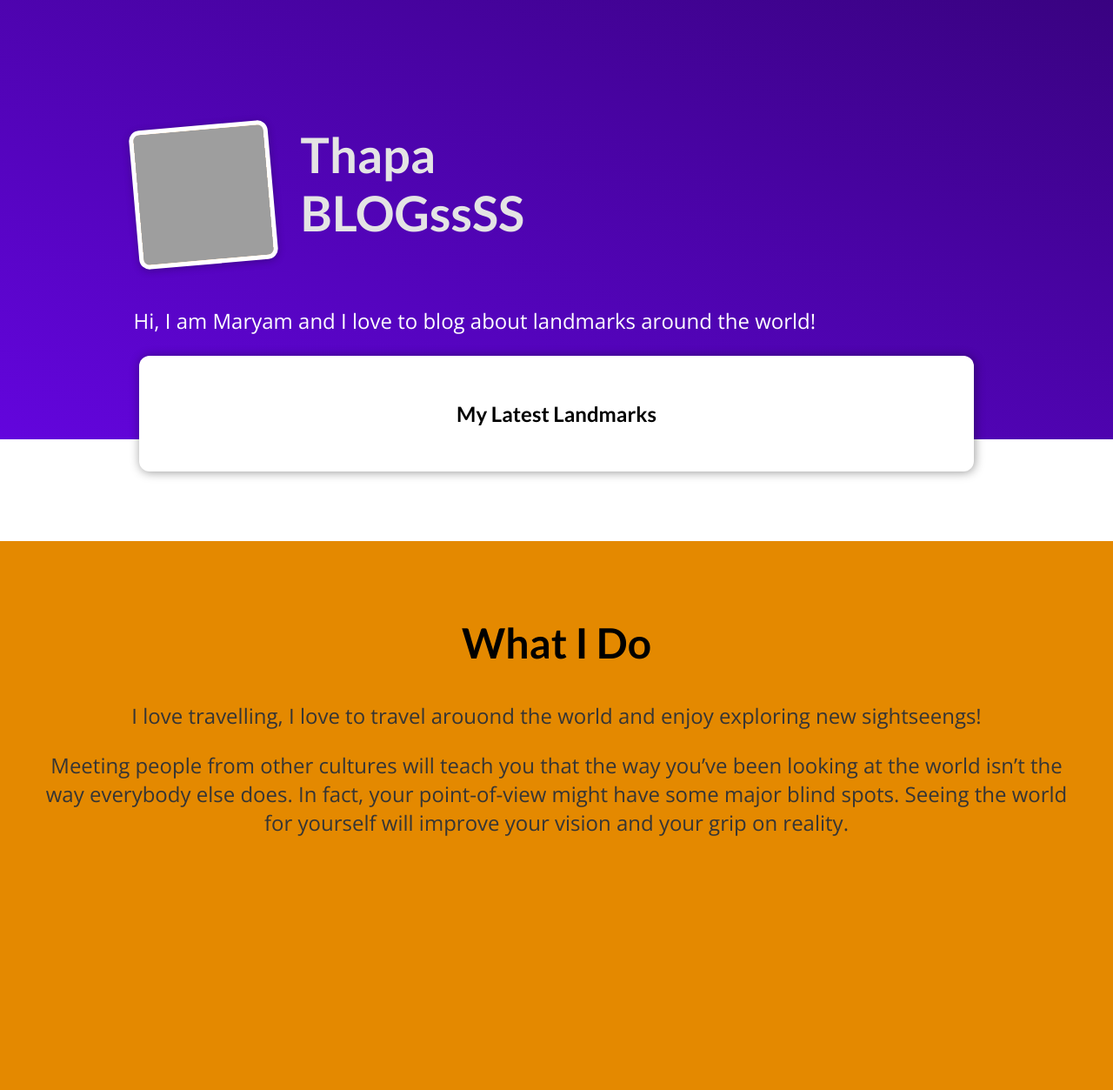
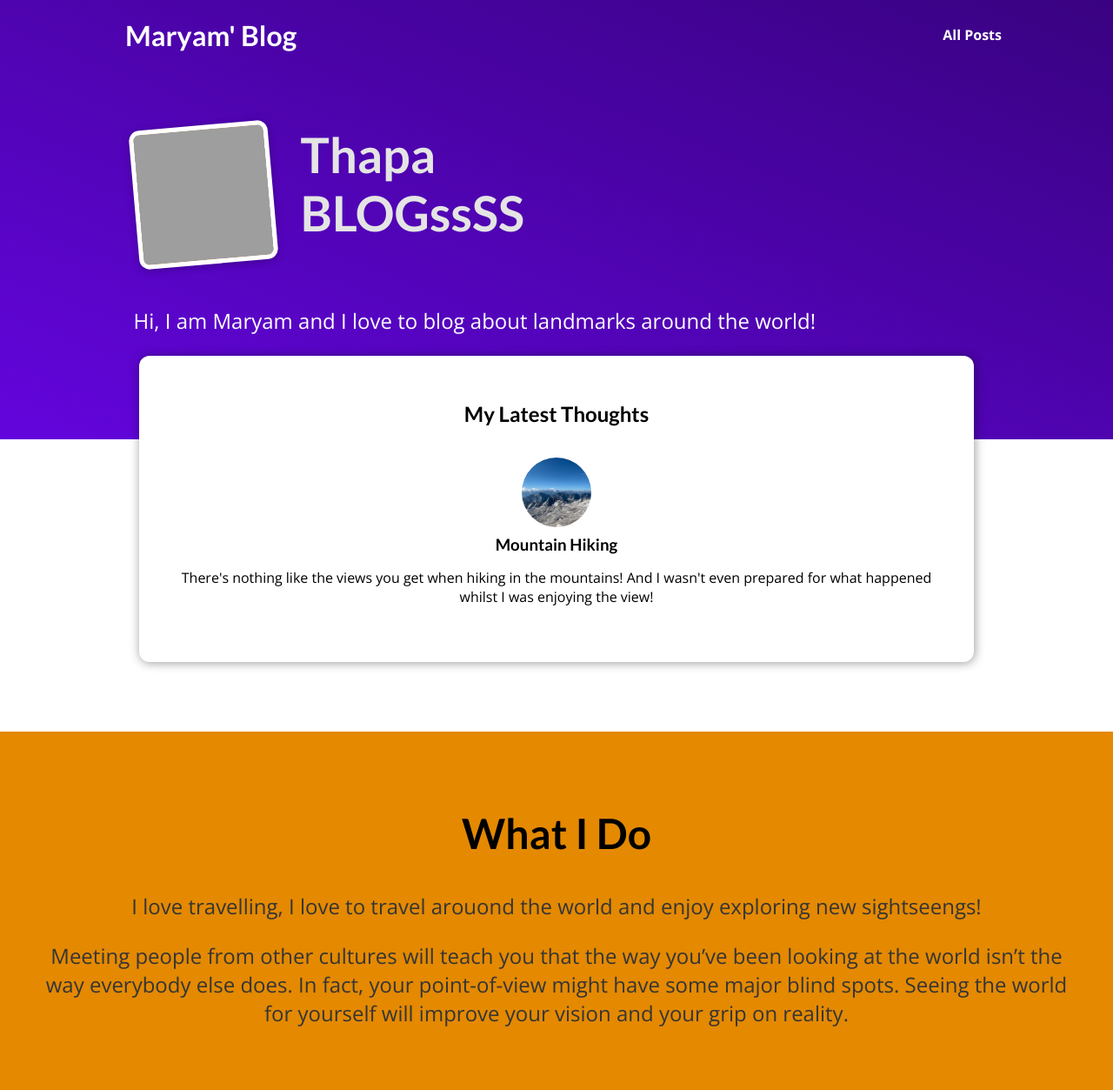
Before and after one commit to CyrusThapa11/Django-blogs, a Django app: page / in a window 1280 px wide. Shown: the whole page at 87% size. Before the commit the page ends 961 px from the top, so only its background shows below. Run offline with Django 5.2, Linux system fonts and the light colour scheme; grey boxes are pictures that could not be loaded.

Commit message:
Feat : Add dummy content to single/all-posts page with their css

```diff
--- a/blogs/personal_blogs/templates/personal_blogs/includes/post.html
+++ b/blogs/personal_blogs/templates/personal_blogs/includes/post.html
@@ -1,6 +1,7 @@
+{% load static %}
 
 <li>
-    <article class="post">
+    {% comment %} <article class="post">
       <a href="{% url "post-detail-page" post.slug %}">
         <img src="{{ post.image.url }}" alt="{{ post.title }}"
         />
@@ -11,5 +12,18 @@
           </p>
         </div>
       </a>
+    </article> {% endcomment %}
+    <article class="post">
+      <a href="{% url "post-detail" "chopta-mountain" %}">
+        <img src="{% static "personal_blogs/images/mountains.jpg" %}" alt="Mountain Hiking" />
+        <div class="post__content">
+          <h3>Mountain Hiking</h3>
+          <p>
+            There's nothing like the views you get when hiking in the
+            mountains! And I wasn't even prepared for what happened whilst I
+            was enjoying the view!
+          </p>
+        </div>
+      </a>
     </article>
   </li>
--- a/blogs/personal_blogs/templates/personal_blogs/index.html
+++ b/blogs/personal_blogs/templates/personal_blogs/index.html
@@ -20,12 +20,32 @@ Landmarks Blog
 </section>
 
 <section id="latest-posts">
-  <h2>My Latest Landmarks</h2>
+  {% comment %} <h2>My Latest Landmarks</h2> {% endcomment %}
+
+  {% comment %} <ul>
+    {% for post  in posts %}
+      {% include "personal_blogs/includes/post.html" %}
+   {% endfor %}
+  </ul> {% endcomment %}
+  <h2>My Latest Thoughts</h2>
 
   <ul>
-    {% for post  in posts %}
-      {% include "blog/includes/post.html" %}
-   {% endfor %}
+    {% comment %} <li>
+      <article class="post">
+        <a href="">
+          <img src="{% static "personal_blogs/images/mountains.jpg" %}" alt="Mountain Hiking" />
+          <div class="post__content">
+            <h3>Mountain Hiking</h3>
+            <p>
+              There's nothing like the views you get when hiking in the
+              mountains! And I wasn't even prepared for what happened whilst I
+              was enjoying the view!
+            </p>
+          </div>
+        </a>
+      </article>
+    </li> {% endcomment %}
+    {% include "personal_blogs/includes/post.html" %}
   </ul>
 </section>
 
--- a/blogs/personal_blogs/views.py
+++ b/blogs/personal_blogs/views.py
@@ -24,6 +24,16 @@ class StartingPageView(ListView):
 """
 
 
+"""
+
+class AllPostView(ListView):
+    template_name = "blog/all-posts.html"
+    model = Post
+    ordering = ["-date"]
+    context_object_name = "all_posts"
+"""
+
+
 def index(request):
 
     return render(request, 'personal_blogs/index.html')
@@ -34,25 +44,16 @@ def index(request):
     # })
 
 
-"""
-
-class AllPostView(ListView):
-    template_name = "blog/all-posts.html"
-    model = Post
-    ordering = ["-date"]
-    context_object_name = "all_posts"
-"""
-
-
 def posts(request):
-    pass
+    return render(request, "personal_blogs/all-posts.html")
 #   all_posts=Post.objects.all().order_by("-date")
 #   return render(request,"blog/all-posts.html",{
 #     "all_posts":all_posts
 #   })
 
 
-def post_detail(request):
+def post_detail(request, slug):
+    return render(request, "personal_blogs/post-detail.html")
     pass
 
 
--- a/blogs/templates/base.html
+++ b/blogs/templates/base.html
@@ -11,10 +11,10 @@
 </head>
 <body>
   <header id="main-navigation">
-  {% comment %} <h1><a href="{% url 'starting-page' %}">Maryam' Blog</a></h1> {% endcomment %}
+  <h1><a href="{% url 'starting-page' %}">Maryam' Blog</a></h1>
   <nav>
     {% comment %} <a href=" {% url 'read-later' %} ">Stored Posts</a> {% endcomment %}
-    {% comment %} <a href=" {% url 'posts' %} ">All Posts</a> {% endcomment %}
+    <a href=" {% url 'posts' %} ">All Posts</a>
 
   </nav>
 </header>
```
Also changed, not shown: blogs/personal_blogs/templates/personal_blogs/all-posts.html (+13 -6 lines), blogs/personal_blogs/templates/personal_blogs/post-detail.html (+33 -5 lines), blogs/personal_blogs/static/personal_blogs/post-detail.css (renamed from blogs/personal_blogs/static/personal_blogs/post-details.css).
